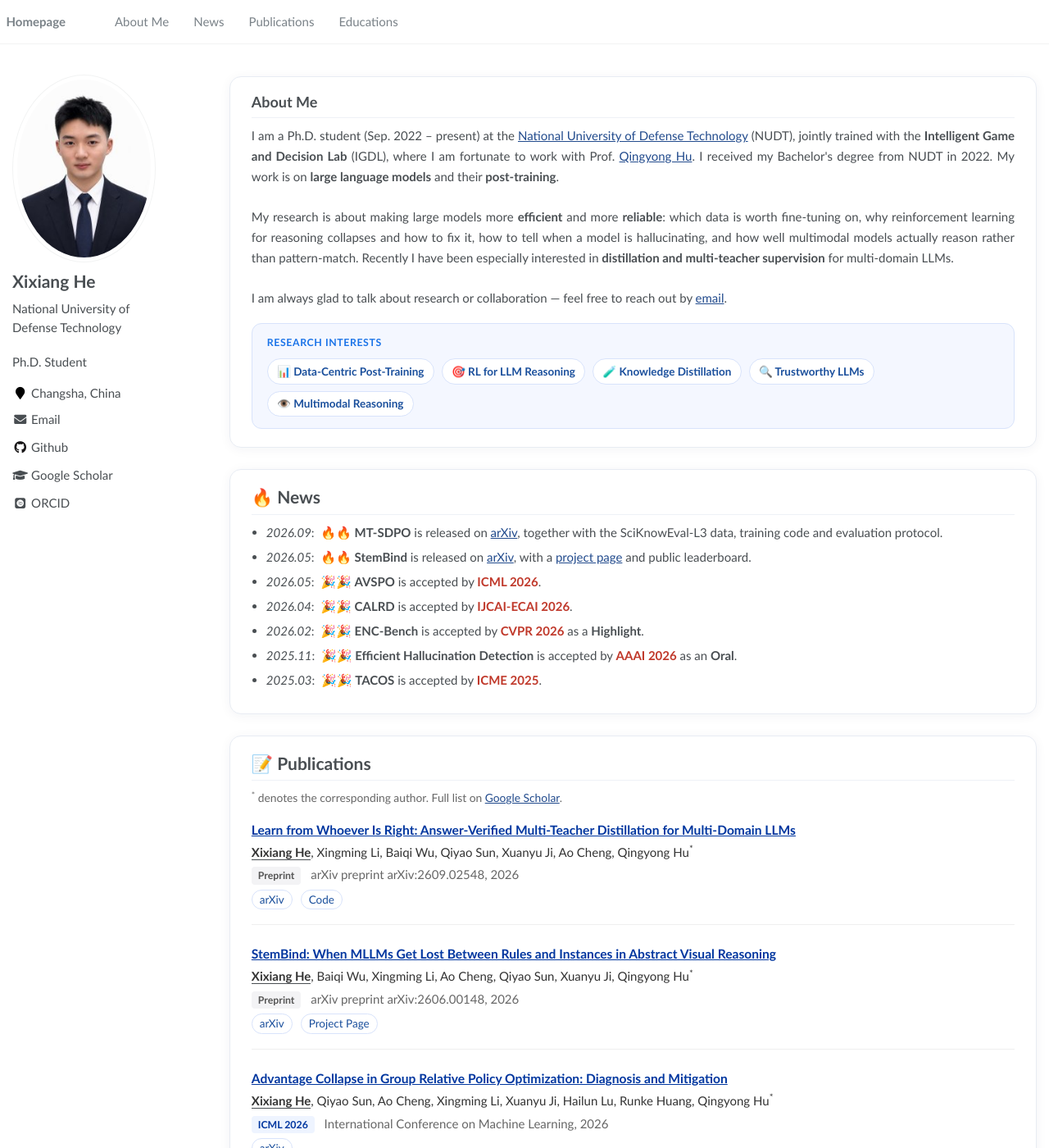
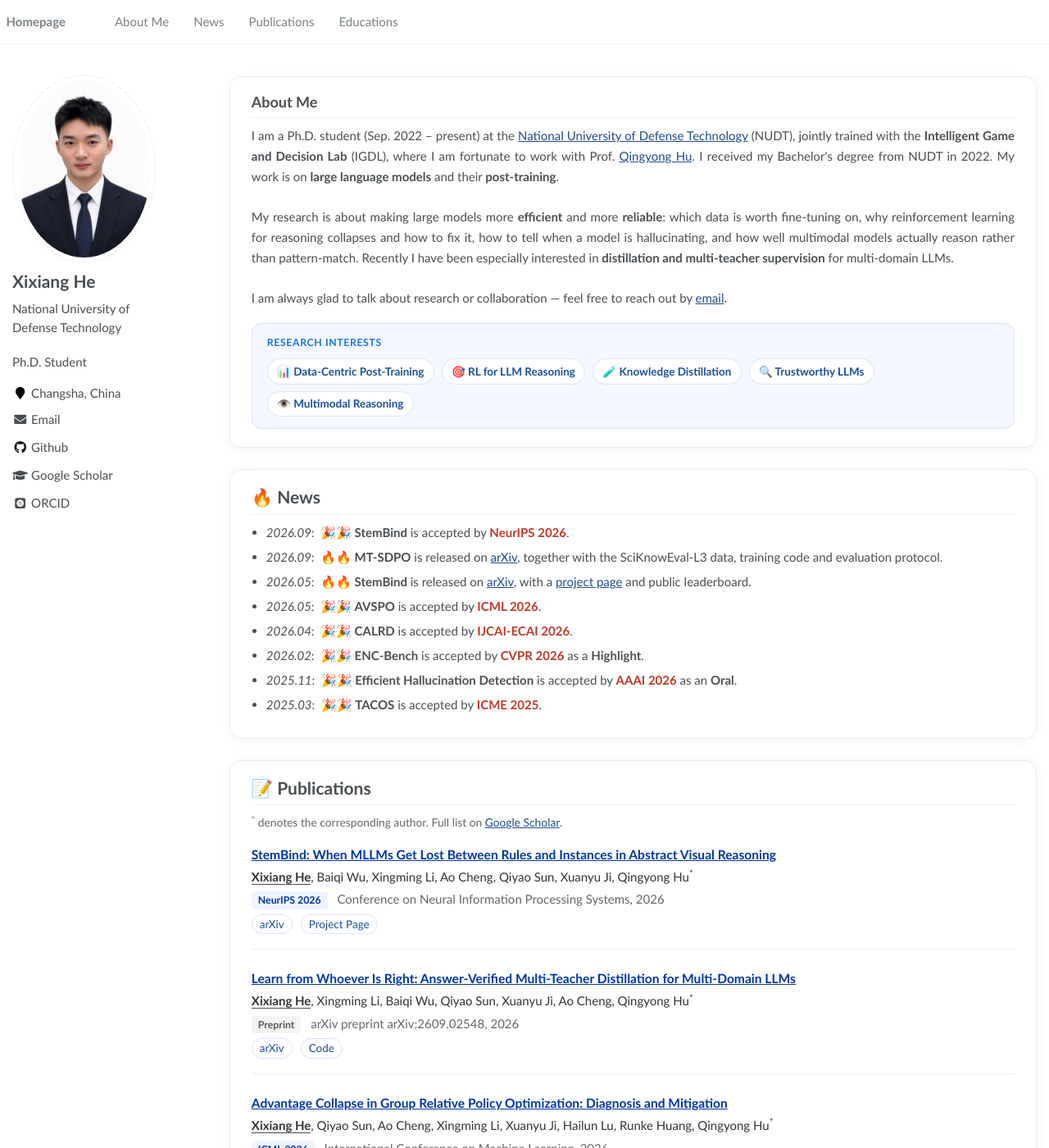
Before and after one commit to hexixiang/hexixiang.github.io, a Jekyll site: the page built from _pages/about.md, in a window 1280 px wide and 1400 px high. Shown: the whole window at 82% size. Built offline with Jekyll 4.4.1, drawn with Linux system fonts in a browser that asks for light colours; some web fonts are replaced.

Commit message:
Update StemBind: accepted by NeurIPS 2026
Co-Authored-By: Claude Opus 5.5 <noreply@anthropic.com>

```diff
--- a/_pages/about.md
+++ b/_pages/about.md
@@ -82,6 +82,7 @@ I am always glad to talk about research or collaboration &mdash; feel free to re
 # 🔥 News
 
 <ul style="margin:0; padding-left:1.2em;">
+  <li><p style='text-align:justify; margin:4px 0'><i>2026.09</i>: &nbsp;🎉🎉 <strong>StemBind</strong> is accepted by <span style="color:#c0392b; font-weight:600;">NeurIPS 2026</span>.</p></li>
   <li><p style='text-align:justify; margin:4px 0'><i>2026.09</i>: &nbsp;🔥🔥 <strong>MT-SDPO</strong> is released on <a href="https://arxiv.org/abs/2609.02548">arXiv</a>, together with the SciKnowEval-L3 data, training code and evaluation protocol.</p></li>
   <li><p style='text-align:justify; margin:4px 0'><i>2026.05</i>: &nbsp;🔥🔥 <strong>StemBind</strong> is released on <a href="https://arxiv.org/abs/2606.00148">arXiv</a>, with a <a href="https://hexixiang.github.io/StemBind/">project page</a> and public leaderboard.</p></li>
   <li><p style='text-align:justify; margin:4px 0'><i>2026.05</i>: &nbsp;🎉🎉 <strong>AVSPO</strong> is accepted by <span style="color:#c0392b; font-weight:600;">ICML 2026</span>.</p></li>
@@ -124,16 +125,16 @@ I am always glad to talk about research or collaboration &mdash; feel free to re
 
 <ol class="publication-list">
   <li class="publication-item">
+    <div class="pub-title"><a href="https://arxiv.org/abs/2606.00148">StemBind: When MLLMs Get Lost Between Rules and Instances in Abstract Visual Reasoning</a></div>
+    <div class="pub-authors"><strong><u>Xixiang He</u></strong>, Baiqi Wu, Xingming Li, Ao Cheng, Qiyao Sun, Xuanyu Ji, Qingyong Hu<sup>*</sup></div>
+    <div class="pub-venue"><span class="pub-badge">NeurIPS 2026</span> Conference on Neural Information Processing Systems, 2026</div>
+    <div class="pub-links"><a href="https://arxiv.org/abs/2606.00148">arXiv</a><a href="https://hexixiang.github.io/StemBind/">Project Page</a></div>
+  </li>
+  <li class="publication-item">
     <div class="pub-title"><a href="https://arxiv.org/abs/2609.02548">Learn from Whoever Is Right: Answer-Verified Multi-Teacher Distillation for Multi-Domain LLMs</a></div>
     <div class="pub-authors"><strong><u>Xixiang He</u></strong>, Xingming Li, Baiqi Wu, Qiyao Sun, Xuanyu Ji, Ao Cheng, Qingyong Hu<sup>*</sup></div>
     <div class="pub-venue"><span class="pub-badge pub-badge-preprint">Preprint</span> arXiv preprint arXiv:2609.02548, 2026</div>
     <div class="pub-links"><a href="https://arxiv.org/abs/2609.02548">arXiv</a><a href="https://github.com/hexixiang/MT-SDPO">Code</a></div>
-  </li>
-  <li class="publication-item">
-    <div class="pub-title"><a href="https://arxiv.org/abs/2606.00148">StemBind: When MLLMs Get Lost Between Rules and Instances in Abstract Visual Reasoning</a></div>
-    <div class="pub-authors"><strong><u>Xixiang He</u></strong>, Baiqi Wu, Xingming Li, Ao Cheng, Qiyao Sun, Xuanyu Ji, Qingyong Hu<sup>*</sup></div>
-    <div class="pub-venue"><span class="pub-badge pub-badge-preprint">Preprint</span> arXiv preprint arXiv:2606.00148, 2026</div>
-    <div class="pub-links"><a href="https://arxiv.org/abs/2606.00148">arXiv</a><a href="https://hexixiang.github.io/StemBind/">Project Page</a></div>
   </li>
   <li class="publication-item">
     <div class="pub-title"><a href="https://arxiv.org/abs/2605.21125">Advantage Collapse in Group Relative Policy Optimization: Diagnosis and Mitigation</a></div>
```
